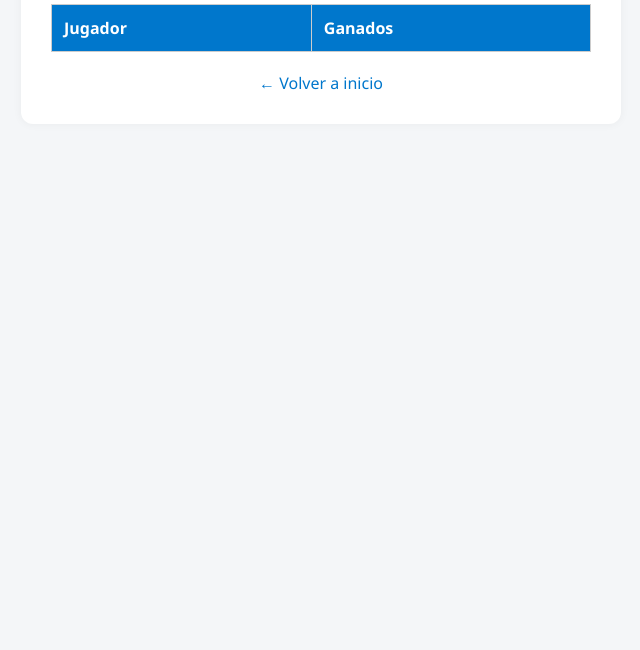
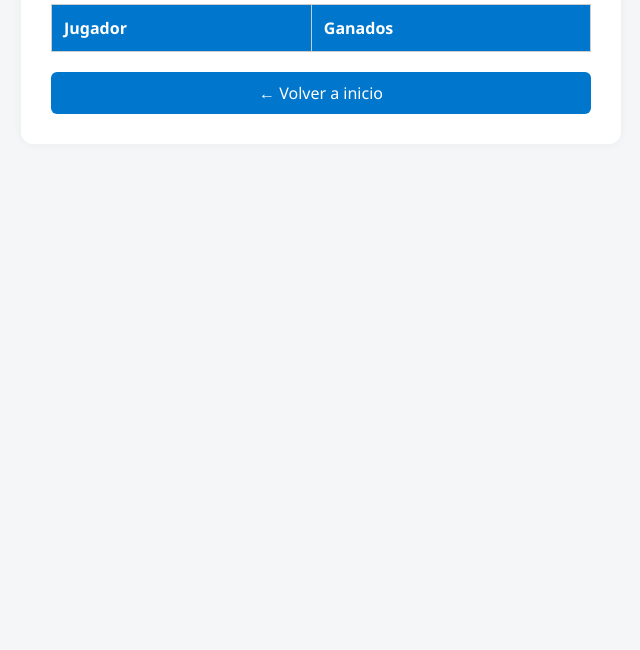
Before and after one commit to Ivideu/quiniela, a plain HTML site: page global.html in a window 1280 px wide. Shown: the part 150-800 px from the top of the page, without its empty margins (319-959 px from the left). Drawn offline with Linux system fonts and the light colour scheme; no server answers.

Commit message:
global.html

```diff
--- a/global.html
+++ b/global.html
@@ -68,6 +68,16 @@
     .back-link:hover {
       text-decoration: underline;
     }
+            a {
+      display: inline-block;
+      margin-top: 20px;
+      text-decoration: none;
+      background: #0077cc;
+      color: white !important;
+      padding: 10px 15px;
+      border-radius: 6px;
+      text-align: center;
+    }
   </style>
 </head>
 <body>
```
